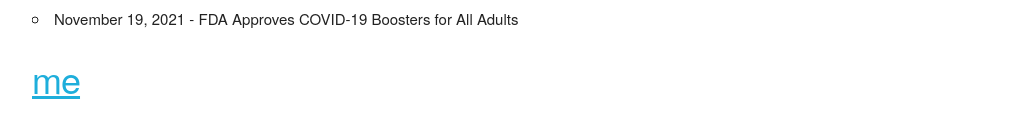
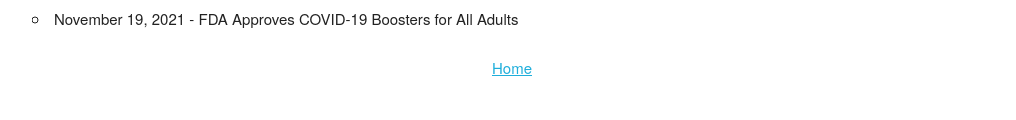
Before and after one commit to eddietejeda/nytimes-covid-frontpage, a plain HTML site: page index.html in a window 1280 px wide. Shown: the part 2044-2164 px from the top of the page, without its empty margins (128-1144 px from the left). After the commit the page ends 2124 px from the top, so only its background shows below. Drawn offline with Linux system fonts and the light colour scheme; no server answers.

Commit message:
add home link

```diff
--- a/index.html
+++ b/index.html
@@ -142,7 +142,7 @@
       </div>
     </div>
 
-    <h3><a href="eddietejeda.com/">me</a></h3>
+    <div style="margin: 0 auto; text-align: center"><a href="https://eddietejeda.com/">Home</a></em>
 
   </div>
 
```
